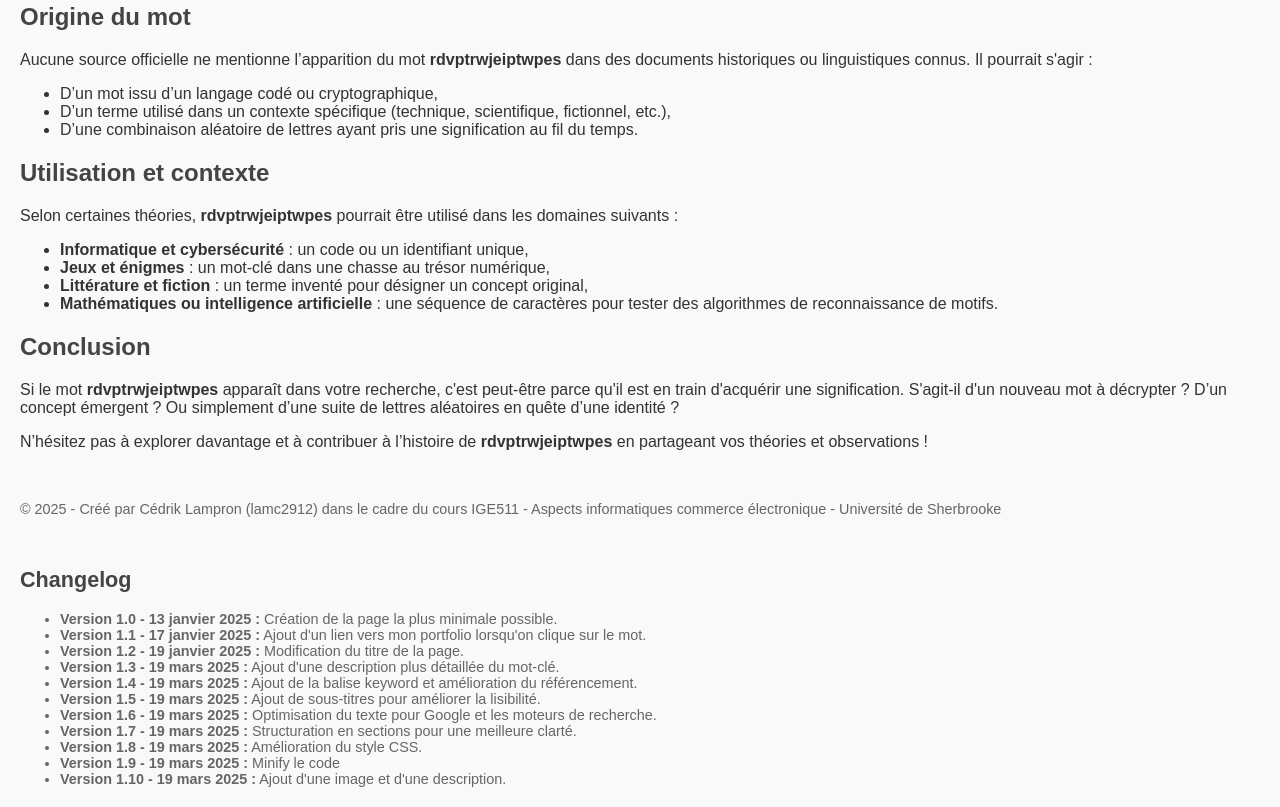
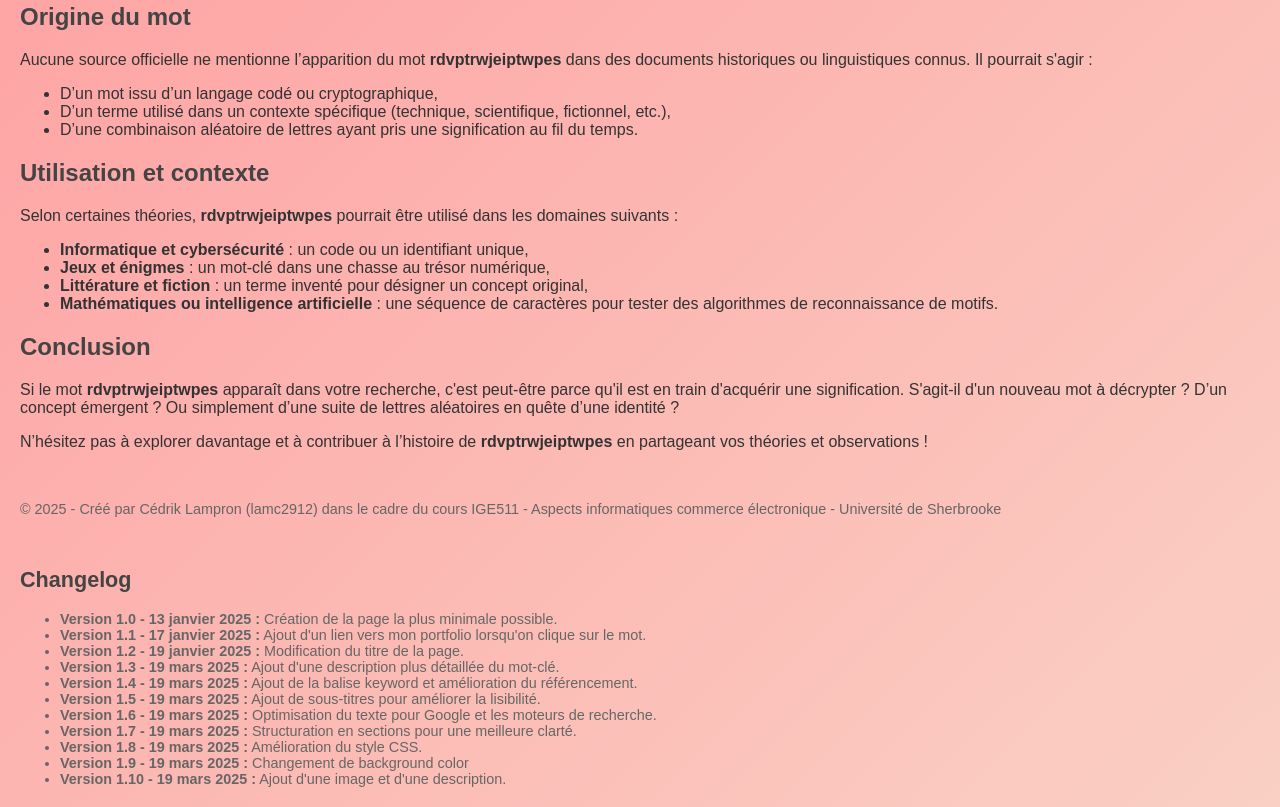
Before and after one commit to Pyropingouin/TP1eCommerce, a plain HTML site: page index_Source.html in a window 1280 px wide. Shown: the part 501-1308 px from the top of the page. Drawn offline with Linux system fonts and the light colour scheme.

Commit message:
changement background color

```diff
--- a/index_Source.html
+++ b/index_Source.html
@@ -17,7 +17,7 @@
       body {
         font-family: Arial, sans-serif;
         margin: 20px;
-        background-color: #f9f9f9;
+        background: linear-gradient(135deg, #ff9a9e, #fad0c4);
         color: #333;
       }
       h1 {
@@ -56,6 +56,7 @@
         font-size: 0.9em;
         color: #666;
       }
+
     </style>
   </head>
   <body>
@@ -198,7 +199,7 @@
           <strong>Version 1.8 - 19 mars 2025 :</strong> Amélioration du style
           CSS.
         </li>
-        <li><strong>Version 1.9 - 19 mars 2025 :</strong> Minify le code</li>
+        <li><strong>Version 1.9 - 19 mars 2025 :</strong> Changement de background color</li>
         <li>
           <strong>Version 1.10 - 19 mars 2025 :</strong> Ajout d'une image et
           d'une description.
```
Also changed, not shown: index.html (+2 -2 lines).
